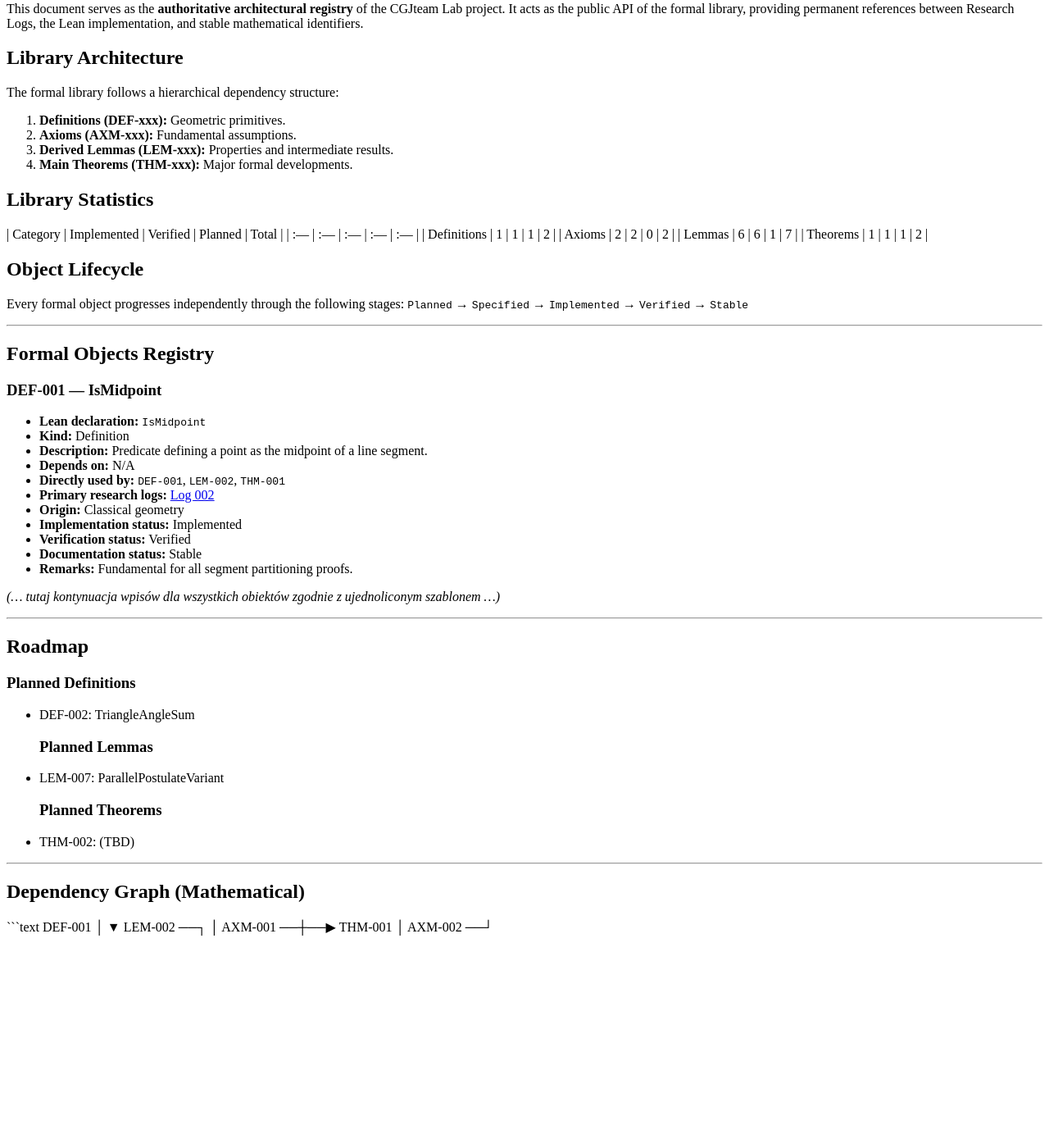
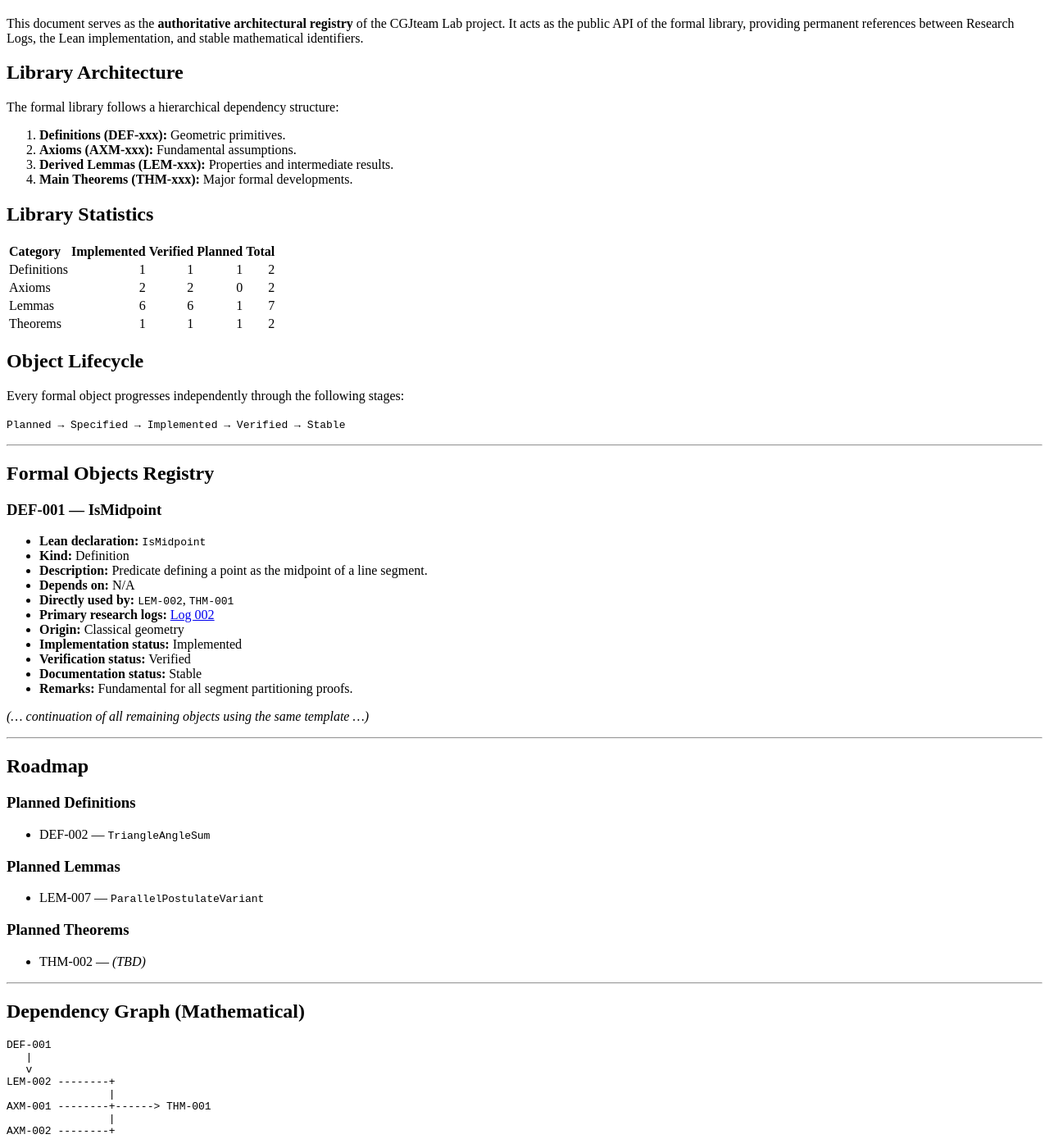
Before and after one commit to cgjteam/cgjteam.github.io, a Jekyll site: the page built from Geometry.md, in a window 1280 px wide and 1400 px high, scrolled down 284 px. Shown: the whole window at 82% size. Built offline with Jekyll 4.4.1, drawn with Linux system fonts in a browser that asks for light colours; our own code applies the rules of GitHub Pages for plain Markdown files; comment, search, counter and statistics services are not loaded; before the commit the page ends 1440 px from its top, so only the background shows below that.

Commit message:
Update Geometry.md

````diff
--- a/Geometry.md
+++ b/Geometry.md
@@ -4,42 +4,50 @@
 **Last updated:** 2026-07-08
 
 ## Repository
+
 - **Research Logs:** [Access project logs](./)
 - **Geometry Library Index:** [Current document](./Geometry.md)
 - **Geometry implementation:** [View Geometry.lean](./Geometry_lean.html)
 
 ## Introduction
+
 This document serves as the **authoritative architectural registry** of the CGJteam Lab project. It acts as the public API of the formal library, providing permanent references between Research Logs, the Lean implementation, and stable mathematical identifiers.
 
 ## Library Architecture
+
 The formal library follows a hierarchical dependency structure:
+
 1. **Definitions (DEF-xxx):** Geometric primitives.
 2. **Axioms (AXM-xxx):** Fundamental assumptions.
 3. **Derived Lemmas (LEM-xxx):** Properties and intermediate results.
 4. **Main Theorems (THM-xxx):** Major formal developments.
 
 ## Library Statistics
+
 | Category | Implemented | Verified | Planned | Total |
-| :--- | :--- | :--- | :--- | :--- |
+|:---------|------------:|---------:|--------:|------:|
 | Definitions | 1 | 1 | 1 | 2 |
 | Axioms | 2 | 2 | 0 | 2 |
 | Lemmas | 6 | 6 | 1 | 7 |
 | Theorems | 1 | 1 | 1 | 2 |
 
 ## Object Lifecycle
+
 Every formal object progresses independently through the following stages:
-`Planned` → `Specified` → `Implemented` → `Verified` → `Stable`
+
+`Planned → Specified → Implemented → Verified → Stable`
 
 ---
 
 ## Formal Objects Registry
 
 ### DEF-001 — IsMidpoint
+
 - **Lean declaration:** `IsMidpoint`
 - **Kind:** Definition
 - **Description:** Predicate defining a point as the midpoint of a line segment.
 - **Depends on:** N/A
-- **Directly used by:** `DEF-001`, `LEM-002`, `THM-001`
+- **Directly used by:** `LEM-002`, `THM-001`
 - **Primary research logs:** [Log 002](log-002.html)
 - **Origin:** Classical geometry
 - **Implementation status:** Implemented
@@ -47,27 +55,35 @@ Every formal object progresses independently through the following stages:
 - **Documentation status:** Stable
 - **Remarks:** Fundamental for all segment partitioning proofs.
 
-*(... tutaj kontynuacja wpisów dla wszystkich obiektów zgodnie z ujednoliconym szablonem ...)*
+*(... continuation of all remaining objects using the same template ...)*
 
 ---
 
 ## Roadmap
+
 ### Planned Definitions
-- DEF-002: TriangleAngleSum
+
+- DEF-002 — `TriangleAngleSum`
+
 ### Planned Lemmas
-- LEM-007: ParallelPostulateVariant
+
+- LEM-007 — `ParallelPostulateVariant`
+
 ### Planned Theorems
-- THM-002: (TBD)
+
+- THM-002 — *(TBD)*
 
 ---
 
 ## Dependency Graph (Mathematical)
+
 ```text
 DEF-001
-   │
-   ▼
-LEM-002 ──┐
-          │
-AXM-001 ──┼──▶ THM-001
-          │
-AXM-002 ──┘
+   |
+   v
+LEM-002 --------+
+                |
+AXM-001 --------+------> THM-001
+                |
+AXM-002 --------+
+```
````
